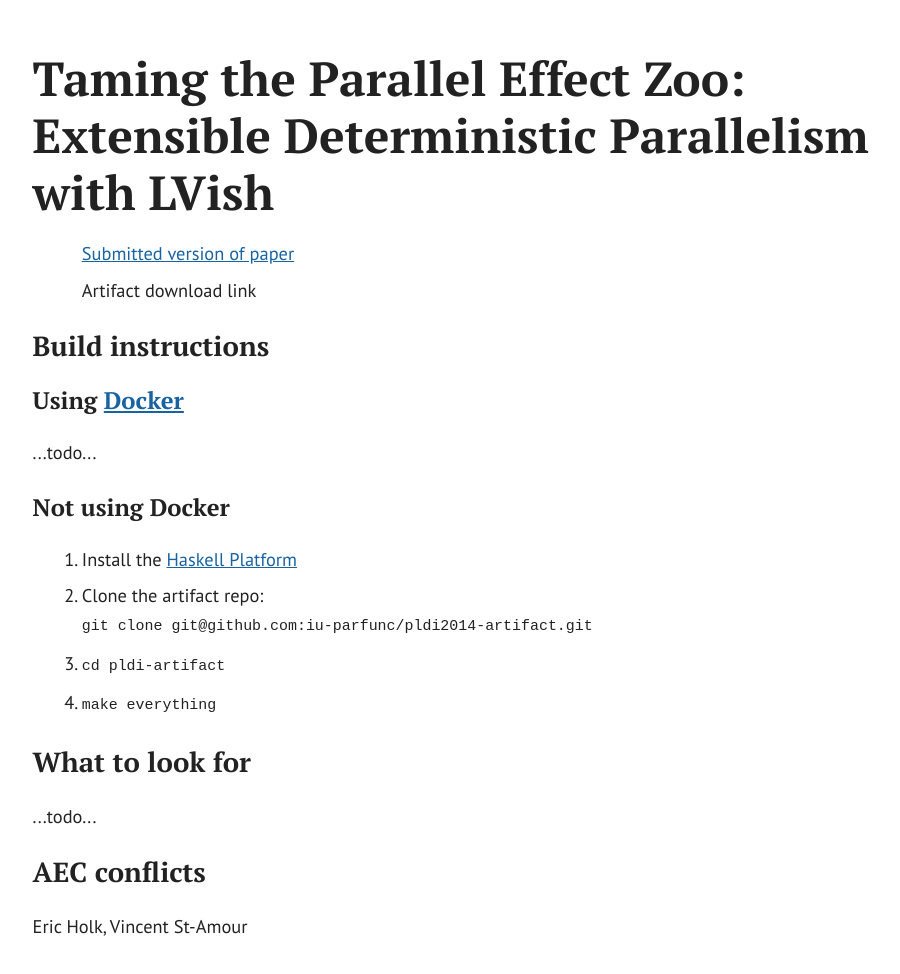
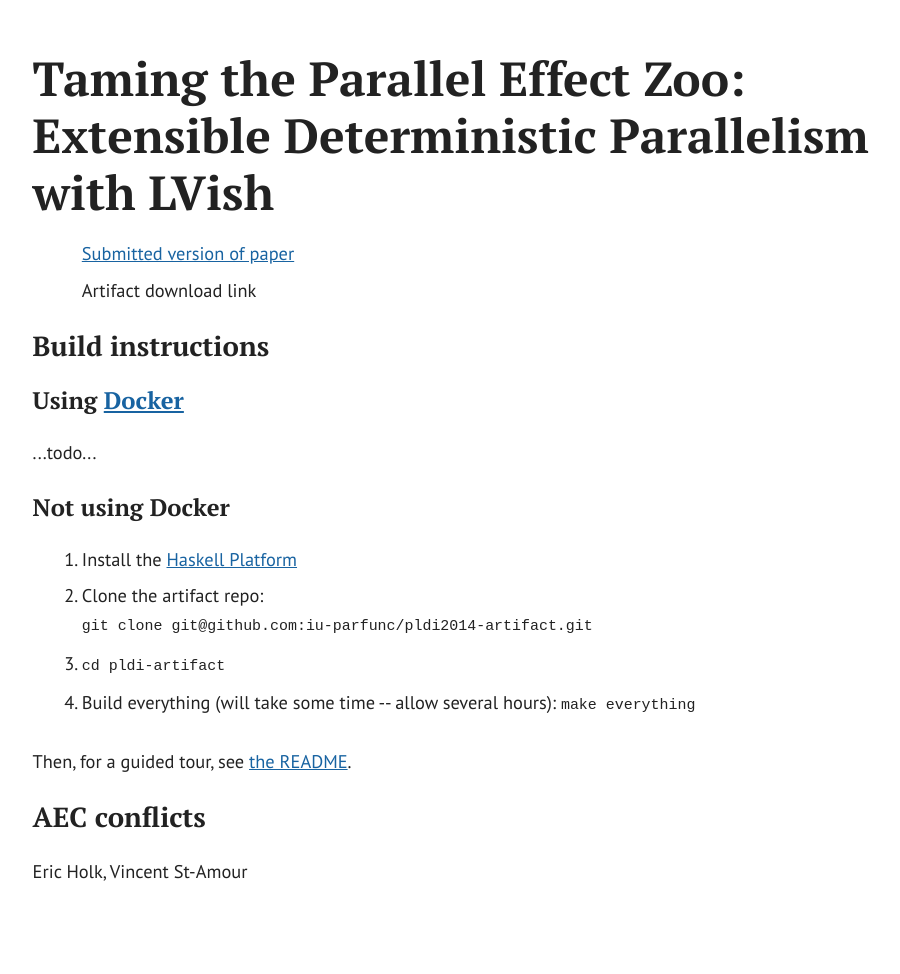
Before and after one commit to iu-parfunc/pldi2014-artifact, a plain HTML site: page effectzoo/index.html in a window 1280 px wide. Shown: the part 116-1090 px from the top of the page, without its empty margins (185-1085 px from the left). Drawn offline with Linux system fonts and the light colour scheme.

Commit message:
More web page tweaks.

```diff
--- a/effectzoo/index.html
+++ b/effectzoo/index.html
@@ -23,21 +23,19 @@
 
 <p>...todo...</p>
 
-
-
-
 <h3>Not using Docker</h3>
 
 <ol>
  <li>Install the <a href="http://www.haskell.org/platform/">Haskell Platform</a></li>
  <li>Clone the artifact repo:<br /><code>git clone git@github.com:iu-parfunc/pldi2014-artifact.git</code></li>
  <li><code>cd pldi-artifact</code></li>
- <li><code>make everything</code></li>
+ <li>Build everything (will take some time -- allow several
+ hours): <code>make everything</code></li>
 </ol>
 
-<h2>What to look for</h2>
-
-<p>...todo...</p>
+<p>Then, for a guided tour,
+see <a href="https://github.com/iu-parfunc/pldi2014-artifact#pldi2014-artifact">the
+README</a>.</p>
 
 <h2>AEC conflicts</h2>
 
```
